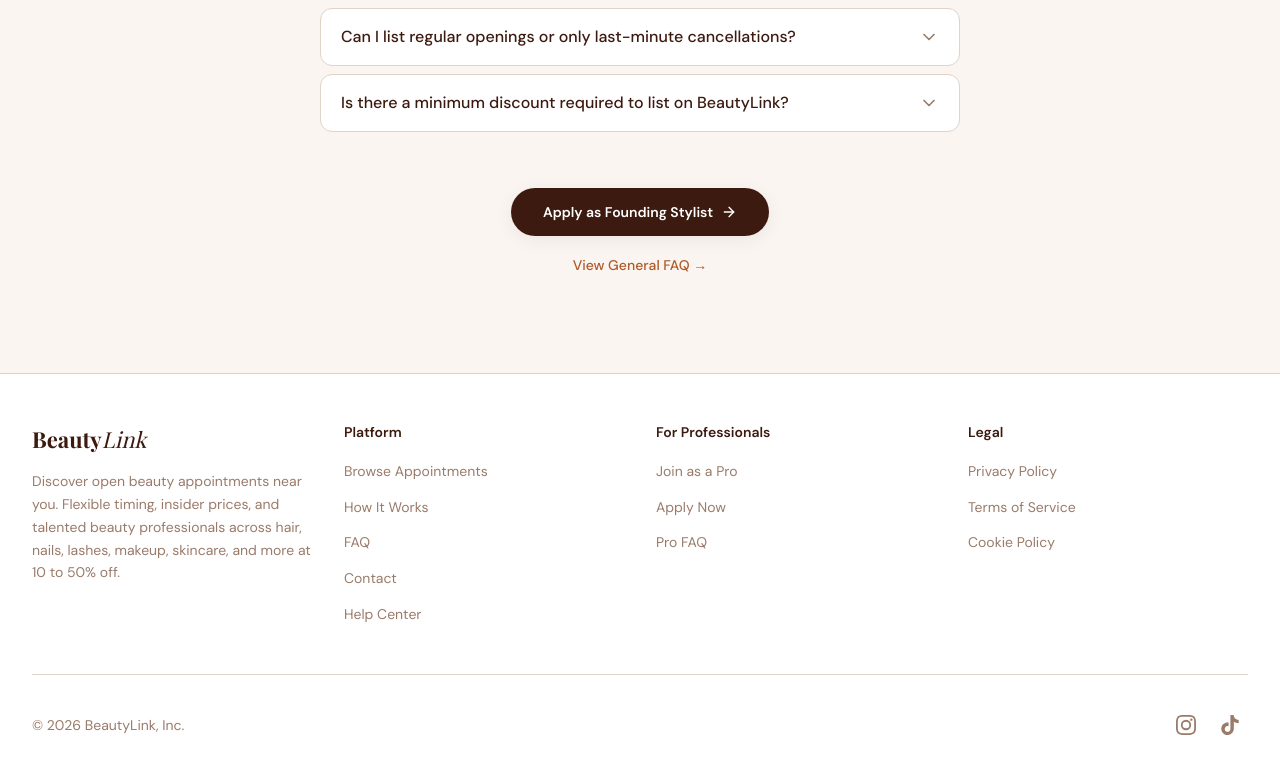
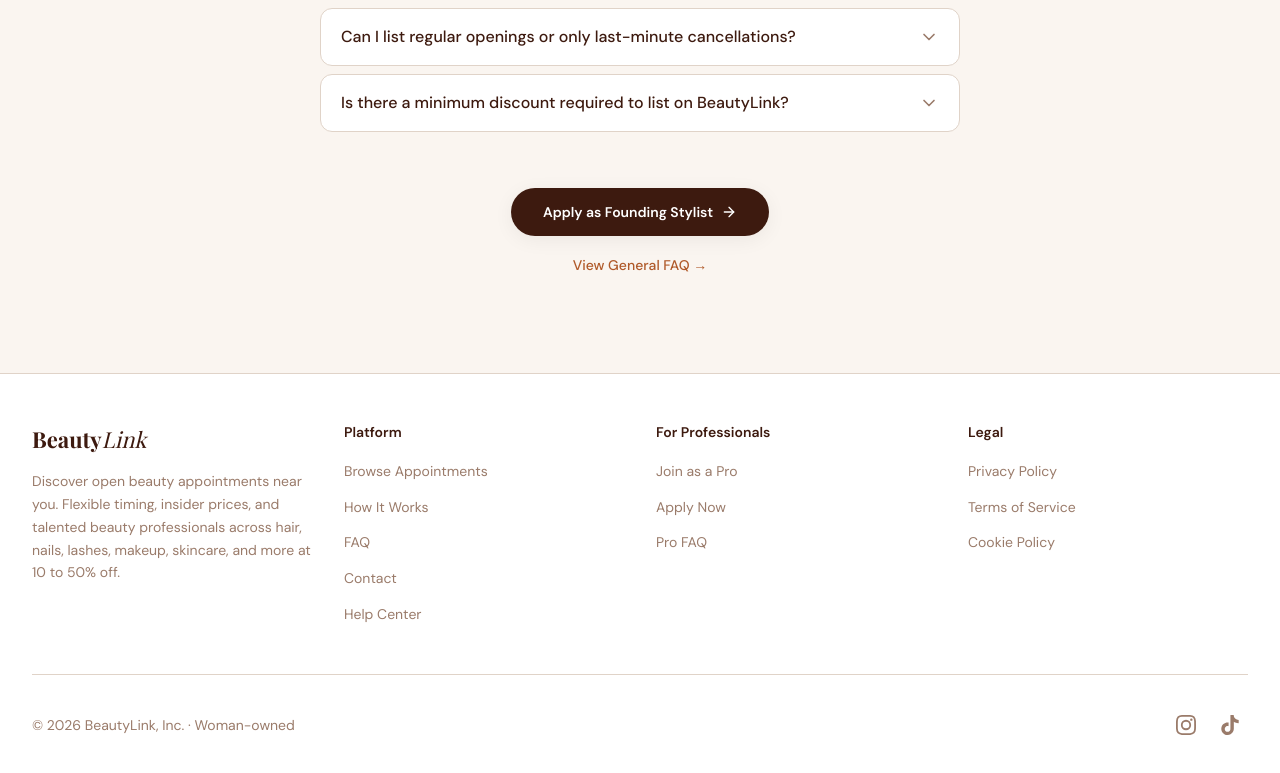
Before and after one commit to 9drix9/beauty-link, a Next.js app: page /pro/faq in a window 1280 px wide. Shown: the part 683-1456 px from the top of the page. Built offline with nearby package versions, Linux system fonts and the light colour scheme; no server answers; a web font is replaced by a local one.

Commit message:
woman owned line
woman owned line

```diff
--- a/src/components/layout/footer.tsx
+++ b/src/components/layout/footer.tsx
@@ -92,7 +92,7 @@ export function Footer() {
         {/* Bottom row */}
         <div className="mt-12 flex flex-col items-center justify-between gap-4 border-t border-border pt-8 md:flex-row">
           <p className="text-sm text-muted">
-            &copy; {new Date().getFullYear()} BeautyLink, Inc.
+            &copy; {new Date().getFullYear()} BeautyLink, Inc. &middot; Woman-owned
           </p>
 
           <div className="flex items-center gap-2">
```
